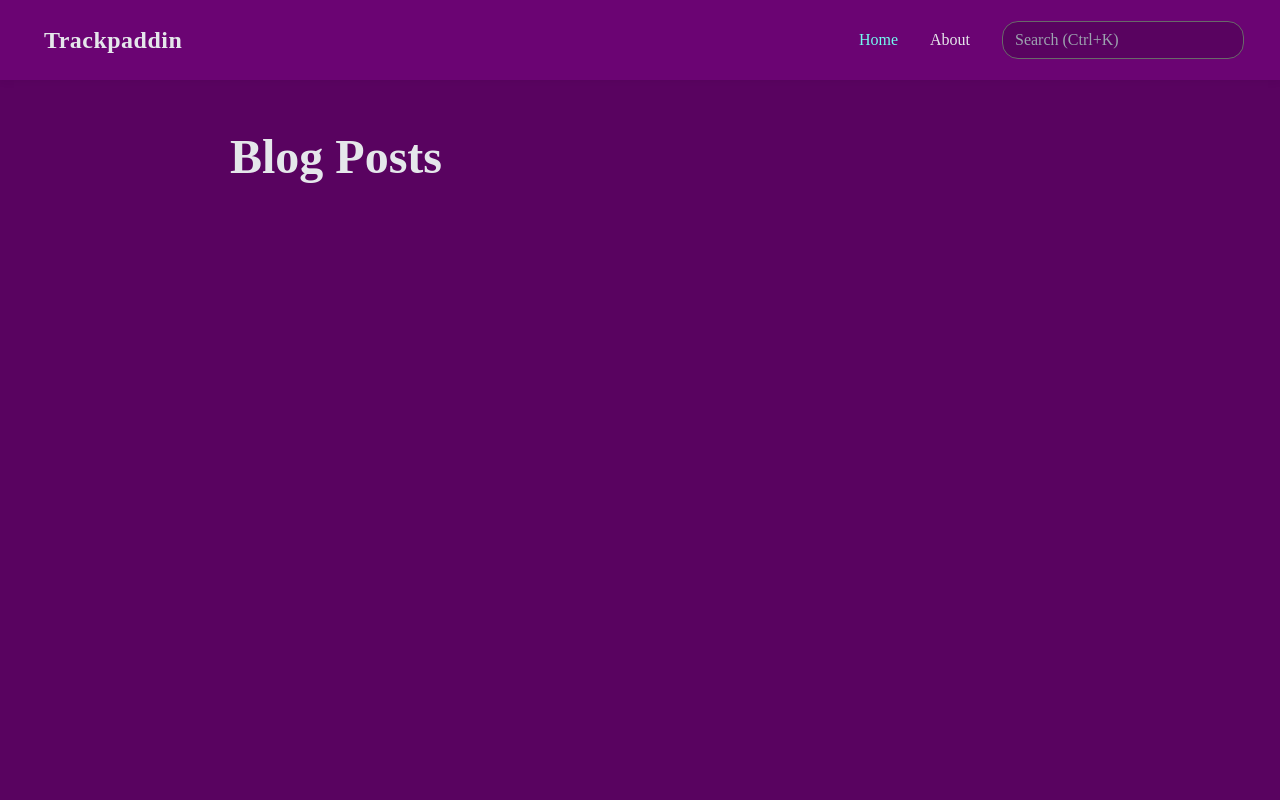
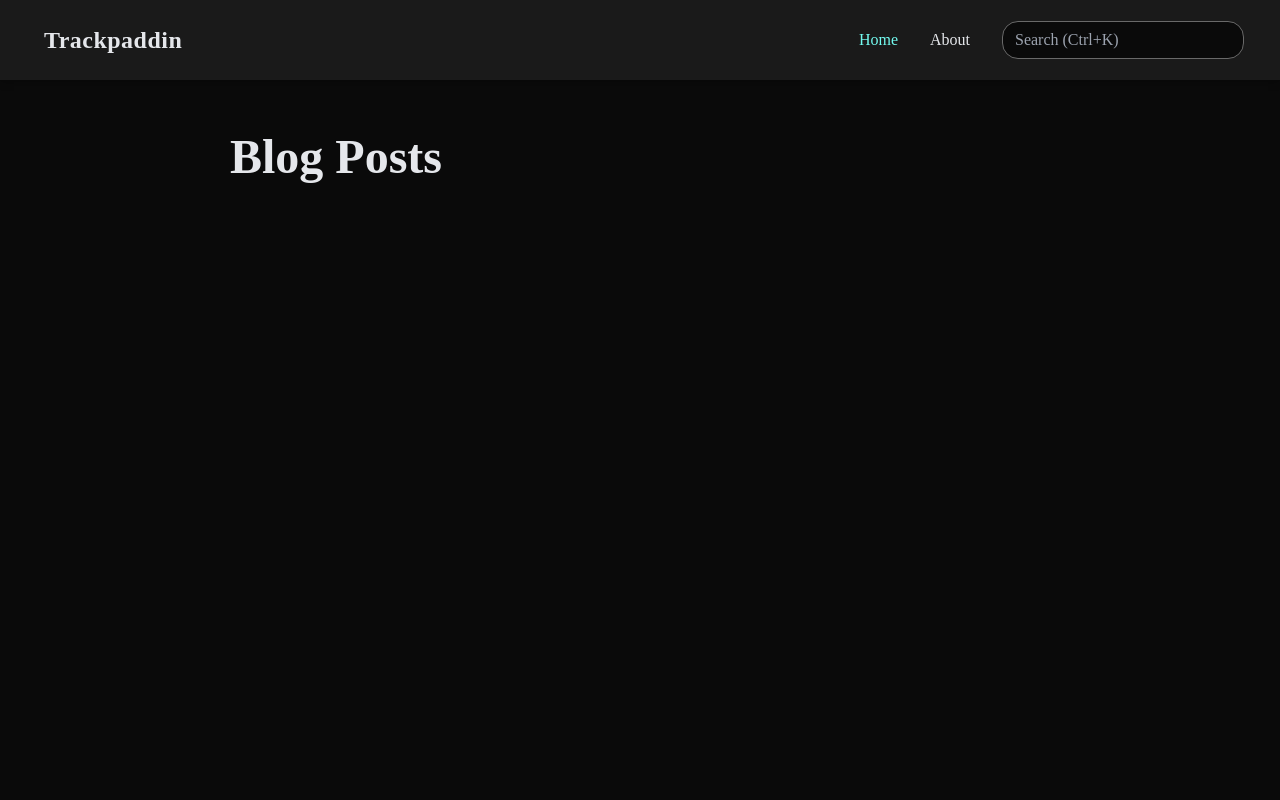
Before and after one commit to Trackpaddin/django-blog, a Django app: page / in a window 1280 px wide. Run offline with Django 5.2, Linux system fonts and the light colour scheme; data that the repository does not hold is empty; some libraries are stand-ins or nearby versions.

Commit message:
Change color theme to black, add colors for future light mode

```diff
--- a/static/css/styles.css
+++ b/static/css/styles.css
@@ -1,12 +1,25 @@
-:root {
-  --color-primary: #e5e7eb !important;
-  --color-secondary: #73fbf0 !important;
-  --color-bg: #590360 !important;
-  --color-card: #6b0473 !important;
-  --color-text: #f3f4f6 !important;
-  --color-muted: #9ca3af !important;
+/* Dark mode colors (default) */
+body[data-theme="dark"] {
+  --color-primary: #e5e7eb;
+  --color-secondary: #73fbf0;
+  --color-bg: #0a0a0a;
+  --color-card: #1a1a1a;
+  --color-text: #f3f4f6;
+  --color-muted: #9ca3af;
   --font-main: "Playfair Display", 'Times New Roman', system-ui, sans-serif;
-  --shadow-base: 0 2px 8px 0 rgba(0,0,0,0.05);
+  --shadow-base: 0 2px 8px 0 rgba(0,0,0,0.3);
+}
+
+/* Light mode colors */
+body[data-theme="light"] {
+  --color-primary: #1a1a1a;
+  --color-secondary: #0891b2;
+  --color-bg: #ffffff;
+  --color-card: #f5f5f5;
+  --color-text: #1f2937;
+  --color-muted: #6b7280;
+  --font-main: "Playfair Display", 'Times New Roman', system-ui, sans-serif;
+  --shadow-base: 0 2px 8px 0 rgba(0,0,0,0.1);
 }
 
 [type="search"]::-webkit-search-cancel-button,
@@ -102,6 +115,7 @@
   margin-bottom: 2rem;
   border: none;
 }
+
 
 .navbar-brand {
   font-size: 1.5rem;
--- a/templates/base.html
+++ b/templates/base.html
@@ -16,8 +16,8 @@
     <link rel="stylesheet" href="{% static 'css/styles.css' %}">
     {% bootstrap_javascript %}
 </head>
-<body>
-    <nav class="navbar navbar-expand-lg navbar-dark" role="navigation">
+<body data-theme="dark">
+    <nav class="navbar navbar-expand-lg" role="navigation">
     <div class="container-fluid">
         <a class="navbar-brand" href="{% url 'blog_index' %}">Trackpaddin</a>
         <button class="navbar-toggler" type="button" data-bs-toggle="collapse" data-bs-target="#navbarNav" aria-controls="navbarNav" aria-expanded="false" aria-label="Toggle navigation">
```
Also changed, not shown: requirements.txt (added, +12 -0 lines), packages_backup.txt (added).
